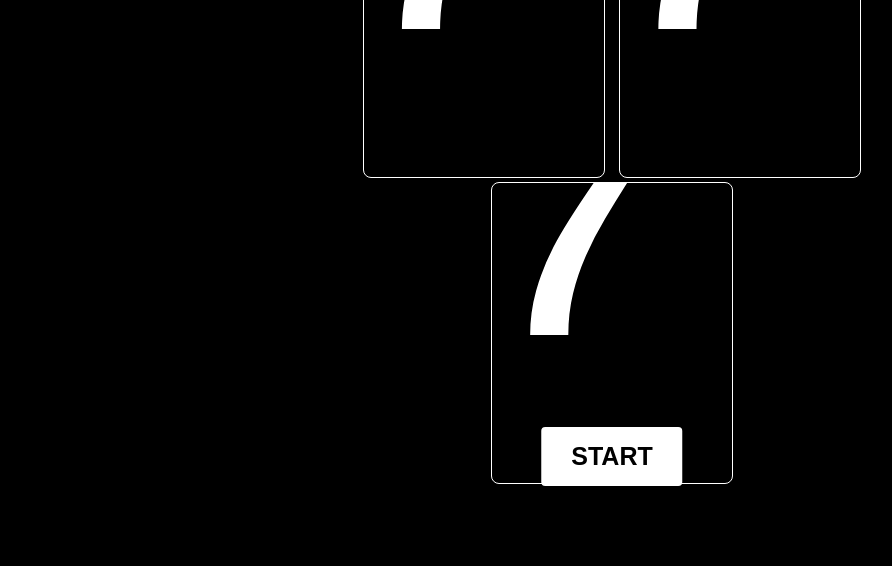
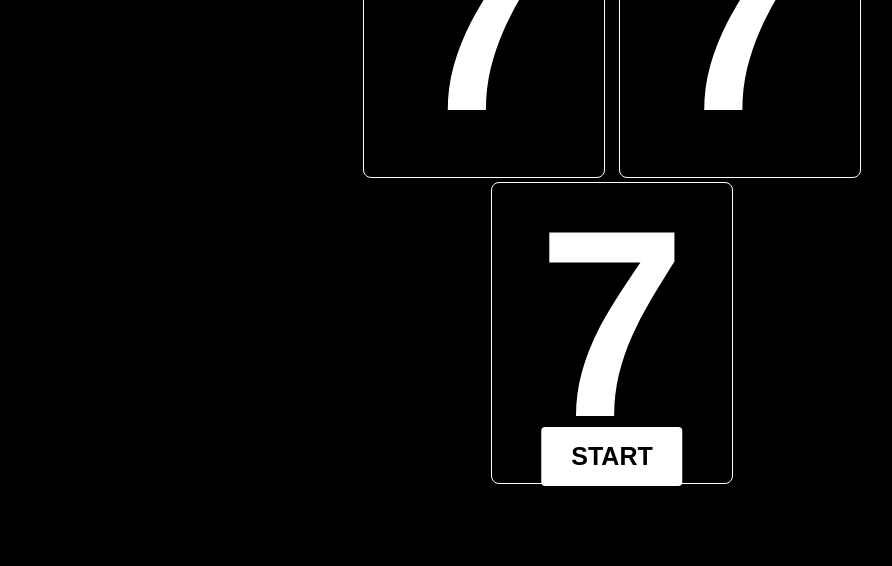
Before and after one commit to phaelkang/Techtalk, a plain HTML site: page index.html in a window 1280 px wide. Shown: the part 234-800 px from the top of the page, without its empty margins (28-920 px from the left). Drawn offline with Linux system fonts and the light colour scheme.

Commit message:
Update index.html

```diff
--- a/index.html
+++ b/index.html
@@ -71,11 +71,7 @@
             font-size: 200pt;
             line-height: 120px;
             position: absolute;
-<<<<<<< Updated upstream
             top: 27%;
-=======
-            top: 32px;
->>>>>>> Stashed changes
             width: 100%;
             color: white;
         }
```
